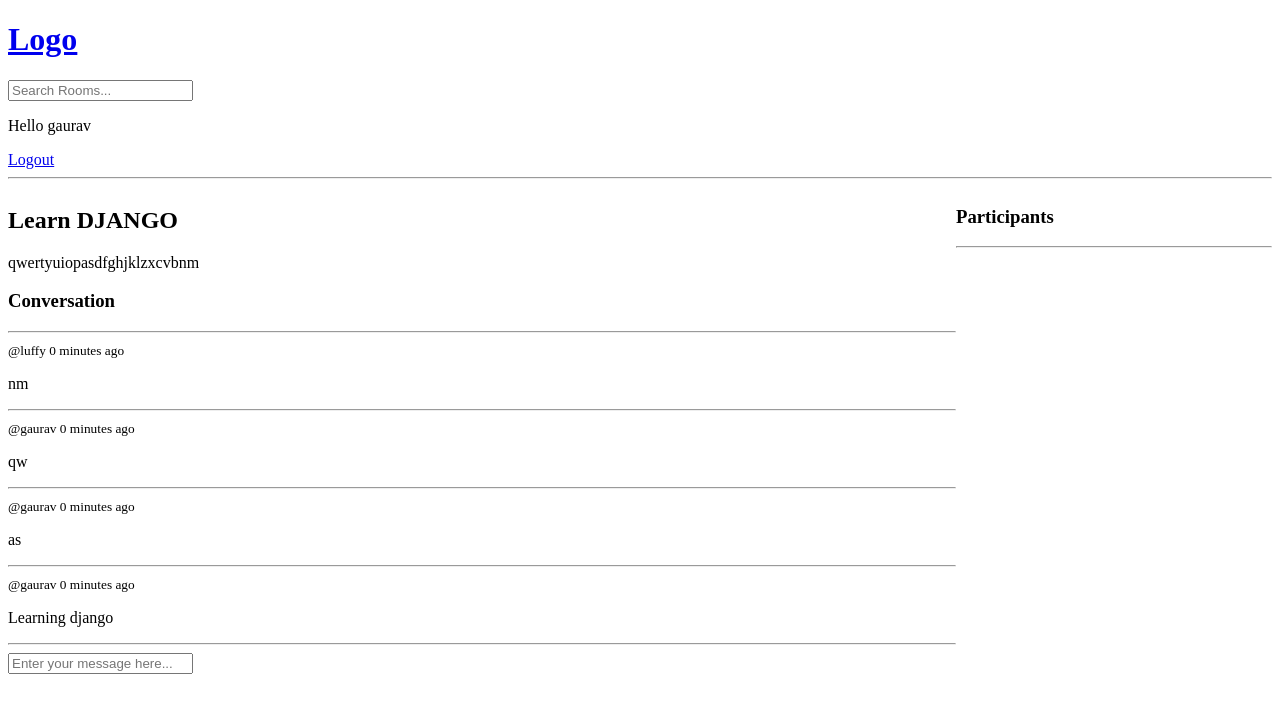
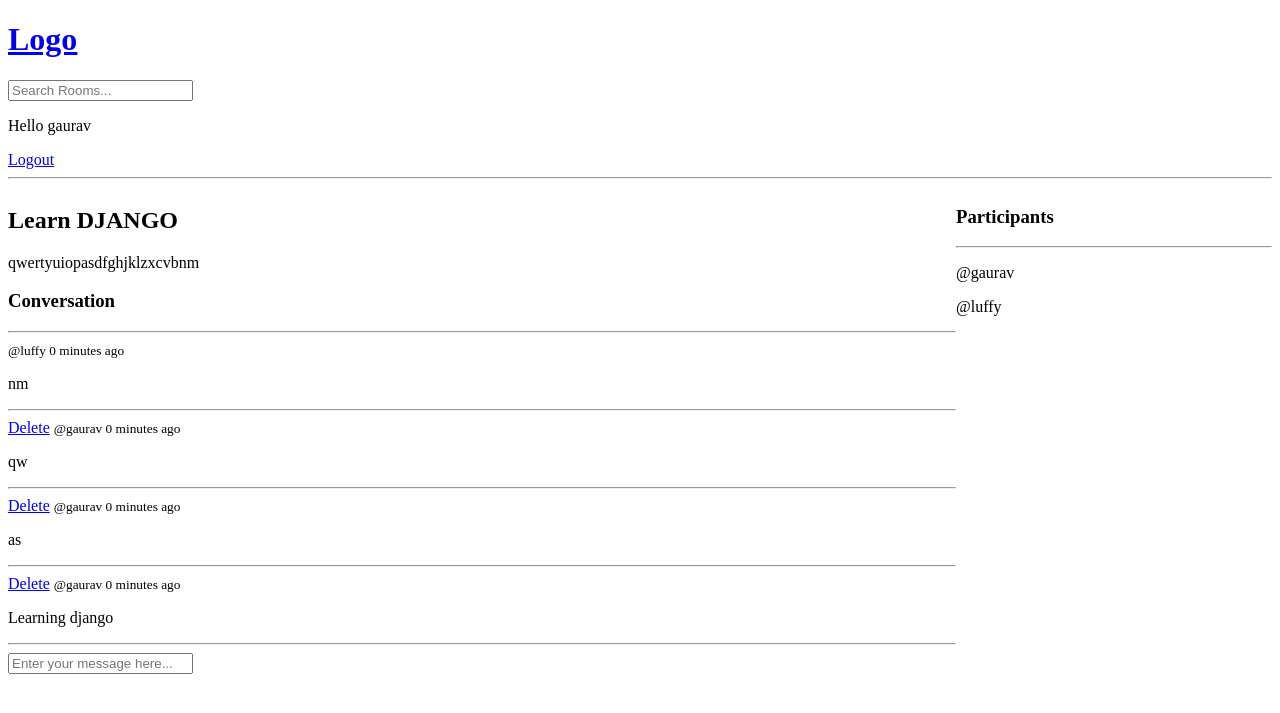
Before and after one commit to GauravLamichhane/VirtualChat, a Django app: page /room/3/ in a window 1280 px wide. Shown: the top 713 px of the page. Run offline with Django 5.2, Linux system fonts and the light colour scheme; a user stored in the database is signed in; data comes from the database, SQL or seed files in the repository; both versions use the stored data as it was after the commit.

Commit message:
Added message remove functionality

```diff
--- a/base/templates/base/delete.html
+++ b/base/templates/base/delete.html
@@ -3,6 +3,6 @@
   {%csrf_token%}
   <p>Are you sure you want to delete "{{obj}}"?</p>
   <a href="{{request.META.HTTP_REFERER}}">Go Back</a>
-  <input type="submit" value="Confirm" />
+  <input style="color: red" type="submit" value="Confirm" />
 </form>
 {%endblock%}
--- a/base/templates/base/room.html
+++ b/base/templates/base/room.html
@@ -10,11 +10,15 @@
     <h2>{{room.name}}</h2>
 
     <p>{{room.description}}</p>
+
     <div class="comment-wrapper">
       <h3>Conversation</h3>
       <hr />
       {%for messages in room_messages%}
       <div>
+        {%if request.user == messages.user%}
+        <a href="{%url 'delete-message' messages.id%}">Delete</a>
+        {%endif%}
         <small> @{{messages.user}} {{messages.created | timesince}} ago </small>
         <p>{{messages.body}}</p>
         <hr />
@@ -38,6 +42,11 @@
   <div>
     <h3>Participants</h3>
     <hr />
+    {%for user in participants%}
+    <div>
+      <p>@{{user.username}}</p>
+    </div>
+    {%endfor%}
   </div>
   {% endblock content%}
 </div>
--- a/base/urls.py
+++ b/base/urls.py
@@ -12,4 +12,5 @@ urlpatterns = [
   path('create-room/',views.createRoom, name='create-room'),
   path('update-room/<int:pk>/',views.updateRoom,name='update-room'),
   path('delete-room/<int:pk>/',views.deleteRoom,name='delete-room'),
+  path('delete-message/<int:pk>/',views.deleteMessage,name='delete-message'),
 ]
--- a/base/views.py
+++ b/base/views.py
@@ -62,15 +62,17 @@ def home(request):
 def room(request,pk):
   room = Room.objects.get(id = pk)
   room_messages = room.message_set.all().order_by('-created')
+  participants = room.participants.all()
   if request.method == "POST":
     message = Message.objects.create(
       user = request.user,
       room = room,
       body = request.POST.get('body')
     )
+    room.participants.add(request.user)
     return redirect('room',pk = room.id)
 
-  context = {'room':room,'room_messages':room_messages}
+  context = {'room':room,'room_messages':room_messages,'participants':participants}
   return render(request,'base/room.html',context)
 
 
@@ -111,3 +113,15 @@ def deleteRoom(request,pk):
     room.delete()
     return redirect('home')
   return render(request,'base/delete.html',{'obj':room})
+
+
+@login_required(login_url='login')
+def deleteMessage(request,pk):
+  message = Message.objects.get(id = pk)
+  if request.user != message.user:
+    return HttpResponse("You can't edit others POST")
+
+  if request.method == "POST":
+    message.delete()
+    return redirect('home')
+  return render(request,'base/delete.html',{'obj':message})
```
Also changed, not shown: db.sqlite3.
